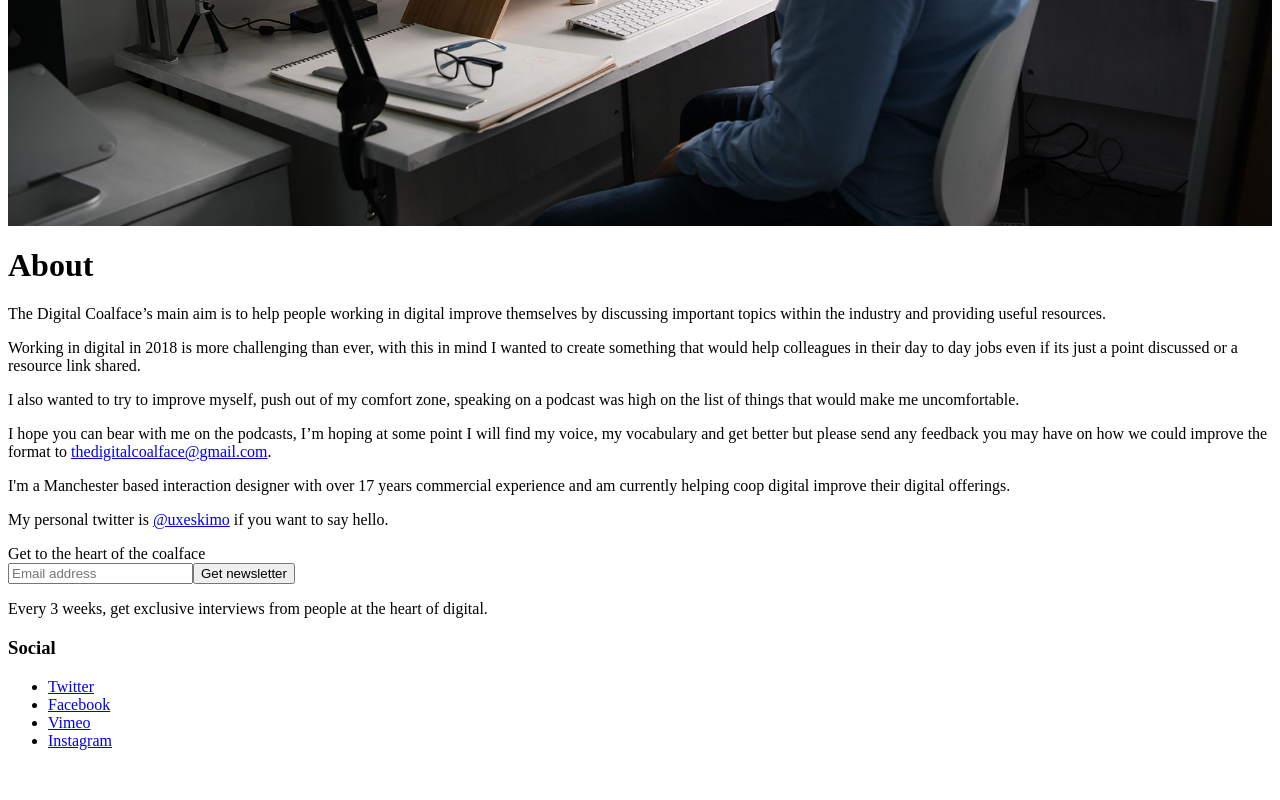
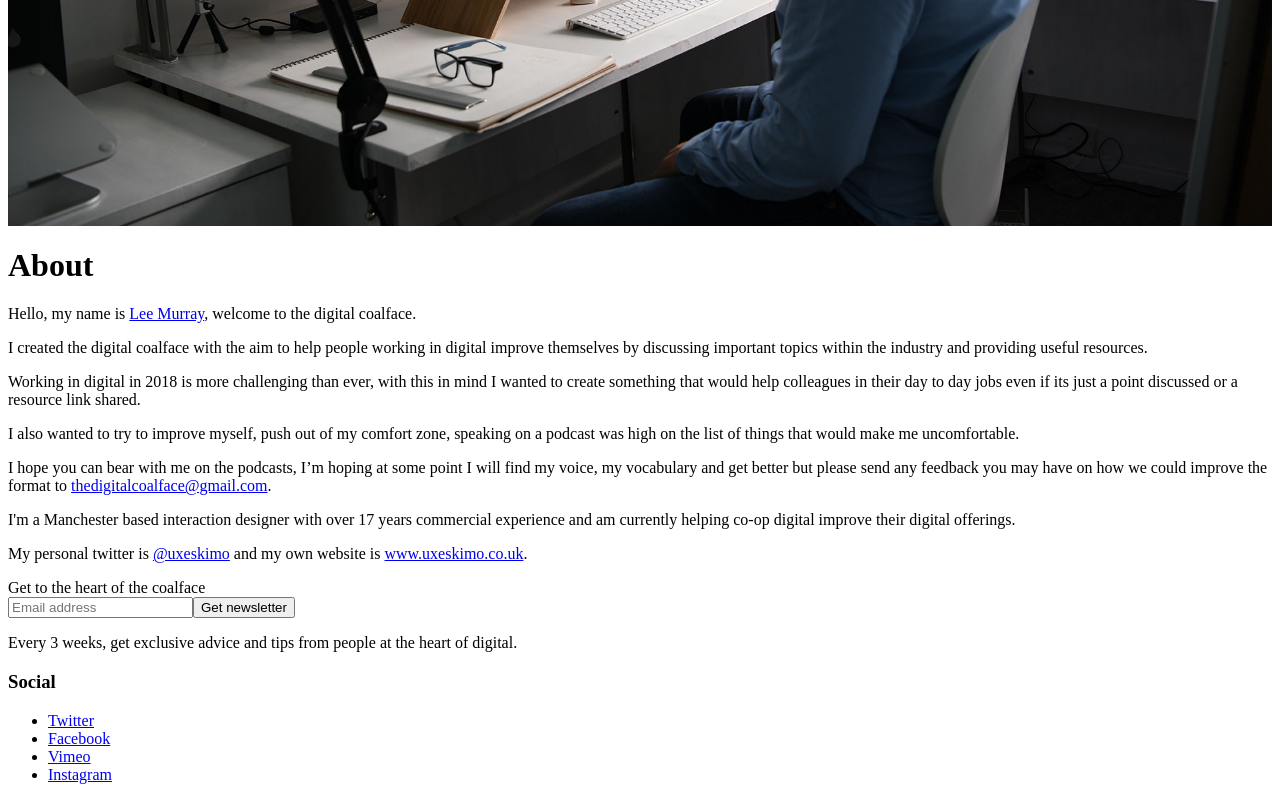
Before and after one commit to uxeskimo/digital-coalface-netlify, a Gatsby site: page /about in a window 1280 px wide. Shown: the part 860-1660 px from the top of the page. Before the commit the page ends 1626 px from the top, so only its background shows below. Built offline with nearby package versions, Linux system fonts and the light colour scheme; Gatsby itself is replaced by a stand-in of ours.

Commit message:
Adjusted about text

```diff
--- a/src/components/Footer/index.js
+++ b/src/components/Footer/index.js
@@ -25,7 +25,7 @@ export default class Footer extends Component {
                   </div>
 
                </form>
-               <p>Every 3 weeks, get exclusive interviews from people at the heart of digital.</p>
+               <p>Every 3 weeks, get exclusive advice and tips from people at the heart of digital.</p>
                 </div>
              </div>
             </div>
--- a/src/layouts/index.js
+++ b/src/layouts/index.js
@@ -9,7 +9,7 @@ const PageWrapper = ({ children, data, location }) => (
   <div className="main-wrap">
     <Helmet title="The Digital Coalface"
             meta={[ { name: "description", content: "The digital coalface provides videos and podcasts for interacton designers, researchers, developers and product people to help them become better in their work." },
-                    { name: "keywords", content: "Digital coalface, podcast, videocast, interacton designer, UX, visual designer, researcher, content design, front-end developer, product owner." }
+                    { name: "keywords", content: "Digital coalface, Lee Murray, podcast, videocast, interacton designer, UX, visual designer, researcher, content design, front-end developer, product owner." }
     ]}/>
 
     {children()}
--- a/src/layouts/scss/digital-coalface/_footer.scss
+++ b/src/layouts/scss/digital-coalface/_footer.scss
@@ -49,8 +49,9 @@ footer {
 		 	display: none;
 		  }
 		}
-		@include media(large) {
-        	width: auto;
+		@include media(medium) {
+			width: auto;
+        	padding: $quarter-spacing-unit;
     	}
 	}
 
--- a/src/pages/about.js
+++ b/src/pages/about.js
@@ -18,7 +18,9 @@ const About = ({ data }) => (
 
             <h1>About</h1>
 
-            <p>The Digital Coalface’s main aim is to help people working in digital improve themselves by discussing important topics within the industry and providing useful resources.</p>
+            <p>Hello, my name is <a href="https://www.linkedin.com/in/lee-murray-05706562/">Lee Murray</a>, welcome to the digital coalface.</p>
+
+            <p>I created the digital coalface with the aim to help people working in digital improve themselves by discussing important topics within the industry and providing useful resources.</p>
 
             <p>Working in digital in 2018 is more challenging than ever, with this in mind I wanted to create something that would help colleagues in their day to day jobs even if its just a point discussed or a resource link shared.</p>
 
@@ -26,9 +28,9 @@ const About = ({ data }) => (
 
             <p>I hope you can bear with me on the podcasts, I’m hoping at some point I will find my voice, my vocabulary and get better but please send any feedback you may have on how we could improve the format to <a href="mailto:thedigitalcoalface@gmail.com">thedigitalcoalface@gmail.com</a>.</p>
 
-            <p>I'm a Manchester based interaction designer with over 17 years commercial experience and am currently helping coop digital improve their digital offerings.</p>
+            <p>I'm a Manchester based interaction designer with over 17 years commercial experience and am currently helping co-op digital improve their digital offerings.</p>
 
-            <p>My personal twitter is <a href="https://twitter.com/uxeskimo">@uxeskimo</a> if you want to say hello.</p>
+            <p>My personal twitter is <a href="https://twitter.com/uxeskimo">@uxeskimo</a> and my own website is <a href="https://uxeskimo.co.uk">www.uxeskimo.co.uk</a>.</p>
 
             </div>
       </div>
```
